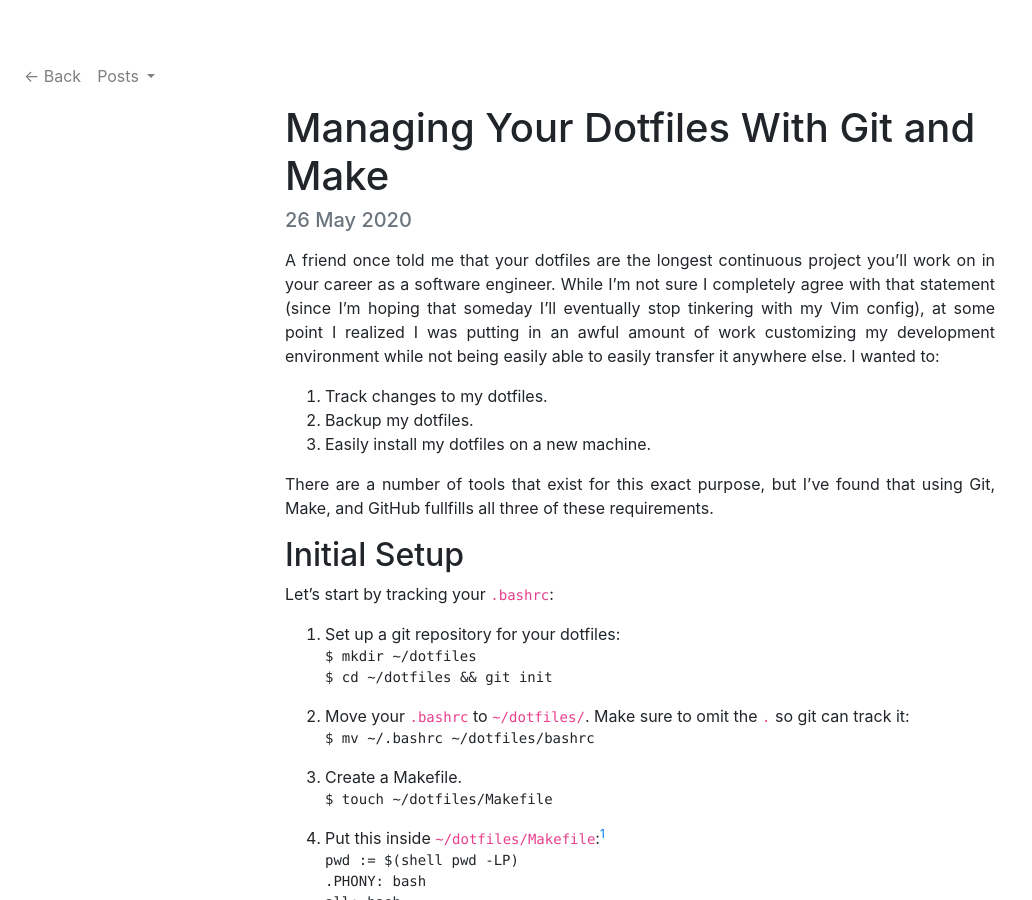
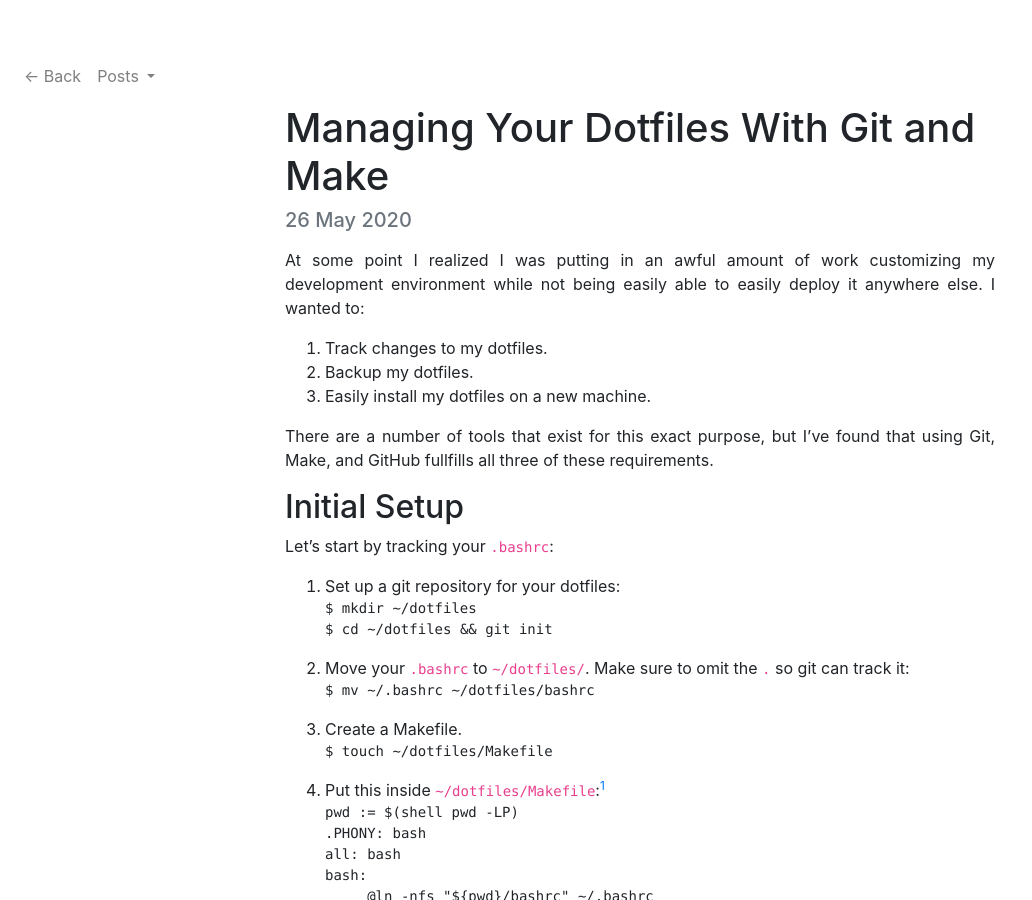
Before and after one commit to pderichai/pderichai.github.io, a Jekyll site: the page built from _posts/2020-05-26-managing-your-dotfiles-with-git-and-make.md, in a window 1280 px wide and 900 px high. Shown: the whole window, without its empty margins (0-1032 px from the left). Built offline with Jekyll 4.4.1, drawn with Linux system fonts in a browser that asks for light colours; nearby versions of some CDN libraries.

Commit message:
Removing fluff at beginning.

```diff
--- a/_posts/2020-05-26-managing-your-dotfiles-with-git-and-make.md
+++ b/_posts/2020-05-26-managing-your-dotfiles-with-git-and-make.md
@@ -4,12 +4,9 @@ date: 2020-05-26
 layout: blog
 ---
 
-A friend once told me that your dotfiles are the longest continuous project
-you'll work on in your career as a software engineer. While I'm not sure I
-completely agree with that statement (since I'm hoping that someday I'll
-eventually stop tinkering with my Vim config), at some point I realized I was
-putting in an awful amount of work customizing my development environment while
-not being easily able to easily transfer it anywhere else. I wanted to:
+At some point I realized I was putting in an awful amount of work customizing
+my development environment while not being easily able to easily deploy it
+anywhere else. I wanted to:
 
 1. Track changes to my dotfiles.
 2. Backup my dotfiles.
```
